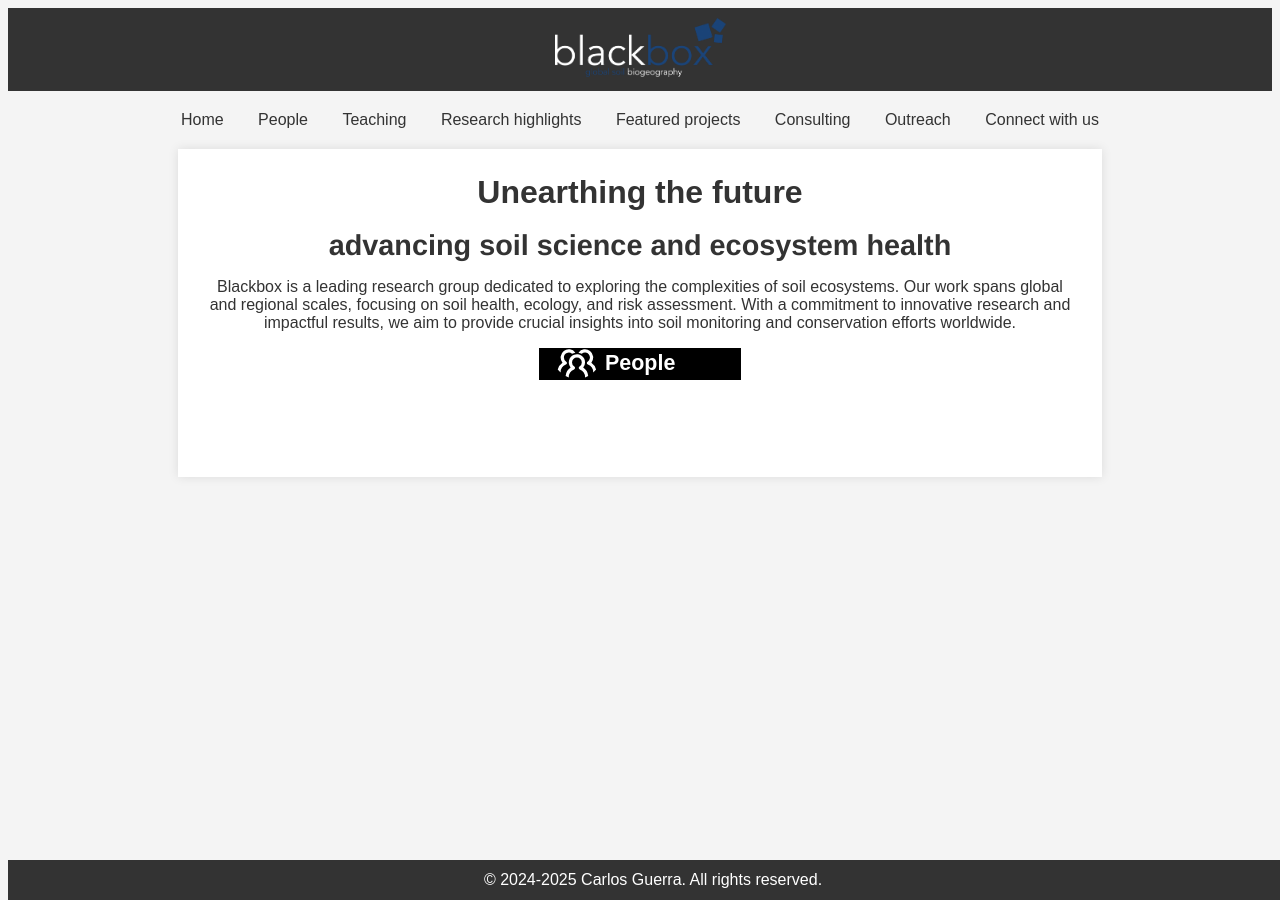
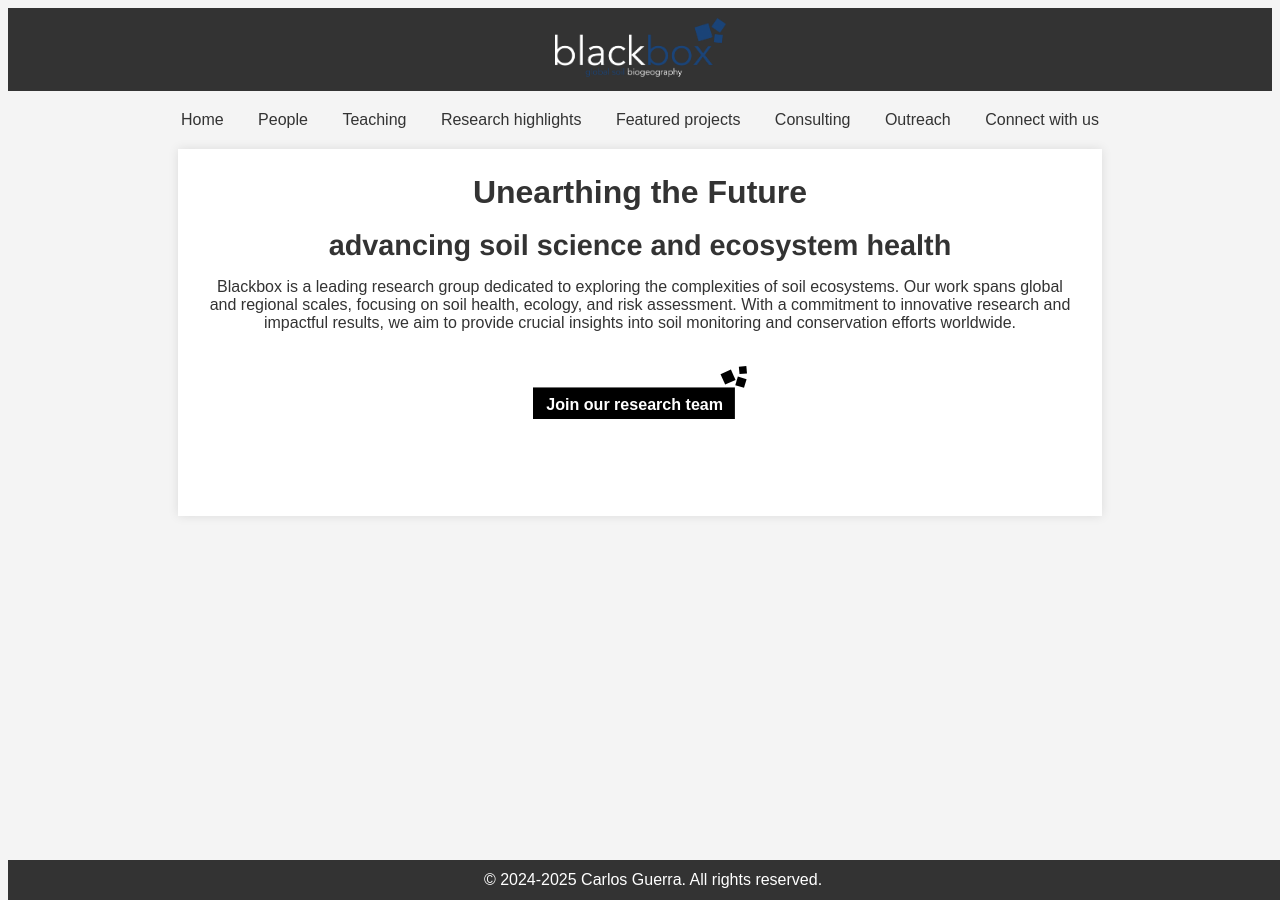
Before and after one commit to Blackboxgeo/blackbox.github.io, a Jekyll site: the page built from index.md, in a window 1280 px wide. Built offline with Jekyll 4.4.1, drawn with Linux system fonts in a browser that asks for light colours.

Commit message:
replaced home button

```diff
--- a/index.md
+++ b/index.md
@@ -4,10 +4,11 @@ layout: default
 ---
 
 <div class="center-content">
-    <strong><h1>Unearthing the future</h1><br><h2>advancing soil science and ecosystem health</h2></strong>
+    <strong><h1>Unearthing the Future</h1><br><h2>advancing soil science and ecosystem health</h2></strong>
     <p>Blackbox is a leading research group dedicated to exploring the complexities of soil ecosystems. Our work spans global and regional scales, focusing on soil health, ecology, and risk assessment. With a commitment to innovative research and impactful results, we aim to provide crucial insights into soil monitoring and conservation efforts worldwide.</p>
+    <br>
     <a href="/blackbox.github.io/people">
-        <img src="/blackbox.github.io/rh/people_v2.svg" alt="Get it on People">
+        <img src="/blackbox.github.io/join_button.svg" alt="Get it on Join">
     </a>
 </div>
 
```
